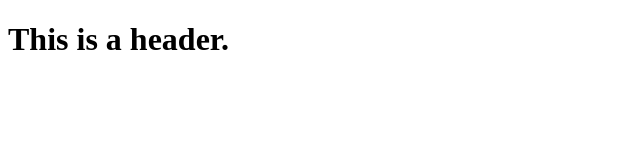
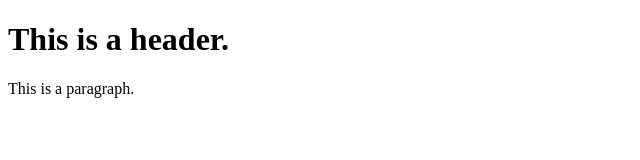
Before and after one commit to Lhtaylor35/git-test, a plain HTML site: page index.html in a window 1280 px wide. Shown: the whole page, without its empty margins (0-640 px from the left). Drawn offline with Linux system fonts and the light colour scheme.

Commit message:
Second commit

```diff
--- a/index.html
+++ b/index.html
@@ -4,4 +4,7 @@
         <h1>
             This is a header.
         </h1>
+        <p>
+            This is a paragraph.
+        </p>
     </body>
```
